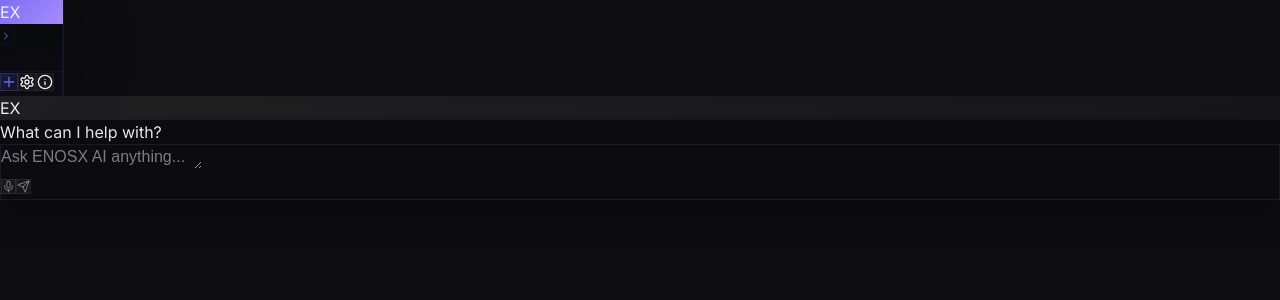
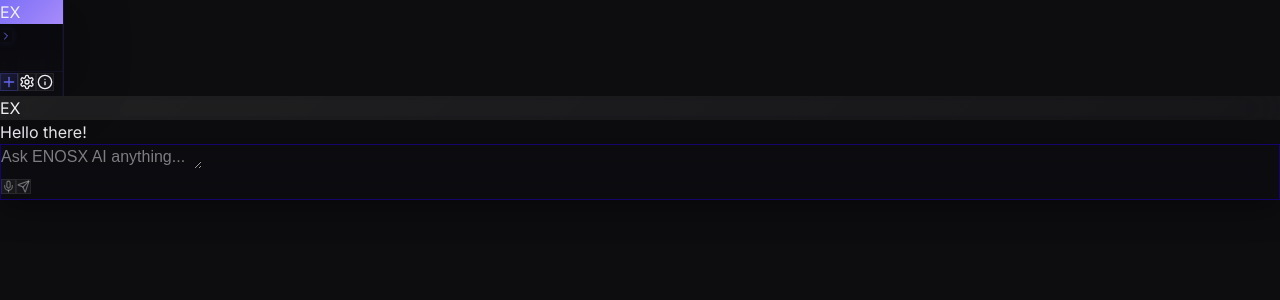
Before and after one commit to enosxtechnologies/enosxassistant, a React (Vite) app in the folder client/: page / in a window 1280 px wide. Shown: the top 300 px of the page. Built offline with nearby package versions, Linux system fonts and the light colour scheme; a web font is replaced by a local one.

Commit message:
feat: add rainbow glow to message bar and rotating greetings
- Add rainbow glow and border animations to global CSS
- Apply continuous rainbow glow to the CommandBar
- Implement dynamic rotating greetings on the Welcome Screen

```diff
--- a/client/src/components/CommandBar.tsx
+++ b/client/src/components/CommandBar.tsx
@@ -184,12 +184,12 @@
                 ? { duration: 1.5, repeat: Infinity, ease: "easeInOut" }
                 : { duration: 0.3 }
             }
-            className={`flex items-end gap-2 rounded-2xl px-4 py-3 transition-all duration-300 ${value.trim().length > 0 ? 'rainbow-glow rainbow-glow-border' : ''}`}
+            className="flex items-end gap-2 rounded-2xl px-4 py-3 transition-all duration-300 rainbow-glow rainbow-glow-border"
             style={{
               background: `rgba(12,12,16,${wallpaperSettings.panelOpacity})`,
               backdropFilter: `blur(${wallpaperSettings.blurAmount}px)`,
               WebkitBackdropFilter: `blur(${wallpaperSettings.blurAmount}px)`,
-              border: value.trim().length > 0 ? undefined : `1px solid rgba(${config.accentRgb}, ${isListening ? "0.4" : "0.15"})`,
+              border: "1px solid transparent",
               transition: "border-color 0.3s ease",
             }}
           >
--- a/client/src/components/WelcomeScreen.tsx
+++ b/client/src/components/WelcomeScreen.tsx
@@ -4,7 +4,8 @@
  * Features: breathing orb, staggered fade-in, glassmorphism cards
  */
 
-import { motion } from "framer-motion";
+import { motion, AnimatePresence } from "framer-motion";
+import { useState, useEffect } from "react";
 import { useTheme } from "@/contexts/ThemeContext";
 import { useWallpaper } from "@/contexts/WallpaperContext";
 
@@ -12,9 +13,25 @@
   onSuggestion: (text: string) => void;
 }
 
+const GREETINGS = [
+  "Hello there!",
+  "Hii its Enosx",
+  "How can I assist you today?",
+  "Let's build something amazing.",
+  "Your AI workspace is ready."
+];
+
 export default function WelcomeScreen({ onSuggestion }: WelcomeScreenProps) {
   const { config } = useTheme();
   const { settings: wallpaperSettings } = useWallpaper();
+  const [greetingIndex, setGreetingIndex] = useState(0);
+
+  useEffect(() => {
+    const interval = setInterval(() => {
+      setGreetingIndex((prev) => (prev + 1) % GREETINGS.length);
+    }, 3000);
+    return () => clearInterval(interval);
+  }, []);
 
   return (
     <div className="h-full flex flex-col items-center justify-center px-6 py-8 overflow-y-auto">
@@ -48,12 +65,19 @@
           transition={{ delay: 0.2, duration: 0.6 }}
           className="text-center"
         >
-          <h2
-            className="text-4xl font-semibold tracking-tight mb-3"
-            style={{ color: config.text }}
-          >
-            What can I help with?
-          </h2>
+          <AnimatePresence mode="wait">
+            <motion.h2
+              key={greetingIndex}
+              initial={{ opacity: 0, y: 10 }}
+              animate={{ opacity: 1, y: 0 }}
+              exit={{ opacity: 0, y: -10 }}
+              transition={{ duration: 0.5 }}
+              className="text-4xl font-semibold tracking-tight mb-3 h-12"
+              style={{ color: config.text }}
+            >
+              {GREETINGS[greetingIndex]}
+            </motion.h2>
+          </AnimatePresence>
 
         </motion.div>
 
--- a/client/src/index.css
+++ b/client/src/index.css
@@ -369,6 +369,35 @@
     }
   }
 
+  /* ── Rainbow Glow Animation ── */
+  @keyframes rainbow-glow {
+    0% { box-shadow: 0 0 15px rgba(255, 0, 0, 0.5); }
+    17% { box-shadow: 0 0 15px rgba(255, 255, 0, 0.5); }
+    33% { box-shadow: 0 0 15px rgba(0, 255, 0, 0.5); }
+    50% { box-shadow: 0 0 15px rgba(0, 255, 255, 0.5); }
+    67% { box-shadow: 0 0 15px rgba(0, 0, 255, 0.5); }
+    83% { box-shadow: 0 0 15px rgba(255, 0, 255, 0.5); }
+    100% { box-shadow: 0 0 15px rgba(255, 0, 0, 0.5); }
+  }
+
+  @keyframes rainbow-border {
+    0% { border-color: #ff0000; }
+    17% { border-color: #ffff00; }
+    33% { border-color: #00ff00; }
+    50% { border-color: #00ffff; }
+    67% { border-color: #0000ff; }
+    83% { border-color: #ff00ff; }
+    100% { border-color: #ff0000; }
+  }
+
+  .rainbow-glow {
+    animation: rainbow-glow 4s linear infinite;
+  }
+
+  .rainbow-glow-border {
+    animation: rainbow-border 4s linear infinite;
+  }
+
   /* ── Theme-aware scrollbar ── */
   ::-webkit-scrollbar-thumb {
     background: rgba(var(--enosx-accent-rgb, 220, 20, 60), 0.25);
```
